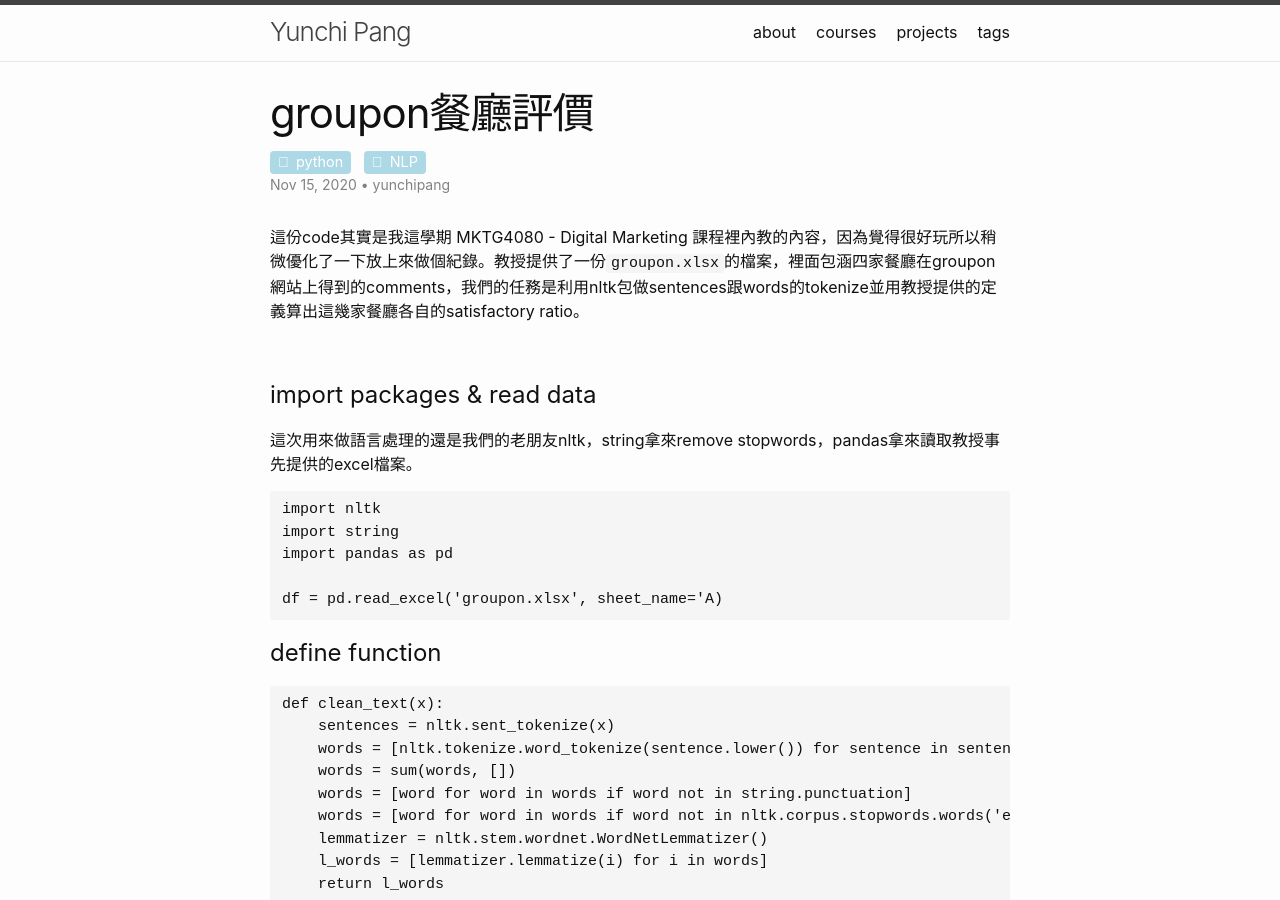
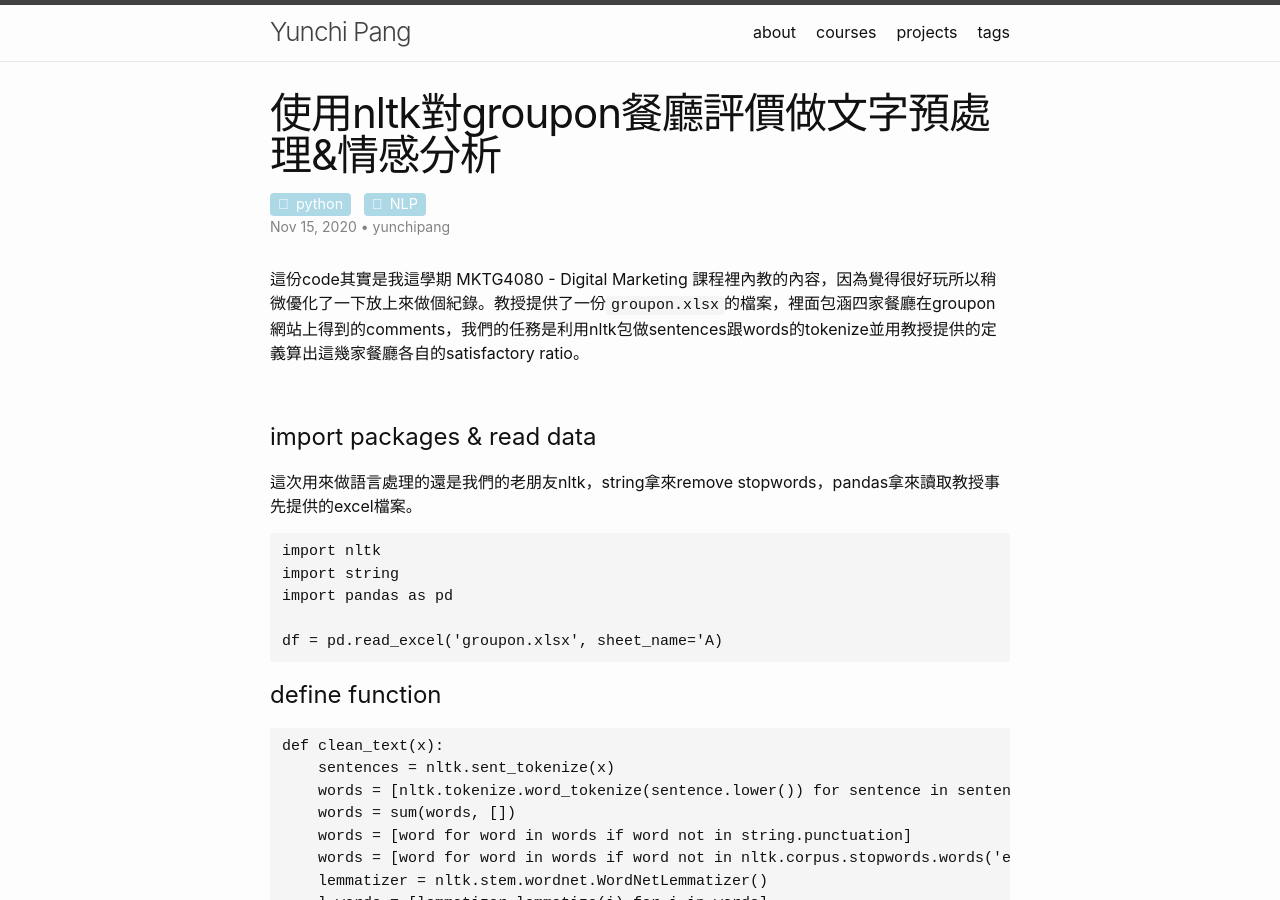
Before and after one commit to yunchipang/yunchipang.github.io, a Jekyll site: the page built from _posts/2020-11-15-sentiment-analysis-with-groupon-deals.md, in a window 1280 px wide and 900 px high. Built offline with Jekyll 4.4.1, drawn with Linux system fonts in a browser that asks for light colours.

Commit message:
update 2020-11-15-sentiment-analysis-with-groupon-deals.md

```diff
--- a/_posts/2020-11-15-sentiment-analysis-with-groupon-deals.md
+++ b/_posts/2020-11-15-sentiment-analysis-with-groupon-deals.md
@@ -1,6 +1,6 @@
 ---
 layout: post
-title: groupon餐廳評價
+title: 使用nltk對groupon餐廳評價做文字預處理&情感分析
 permalink: /sentiment-analysis-with-groupon-deals.html
 date: 2020-11-15
 author: yunchipang
```
